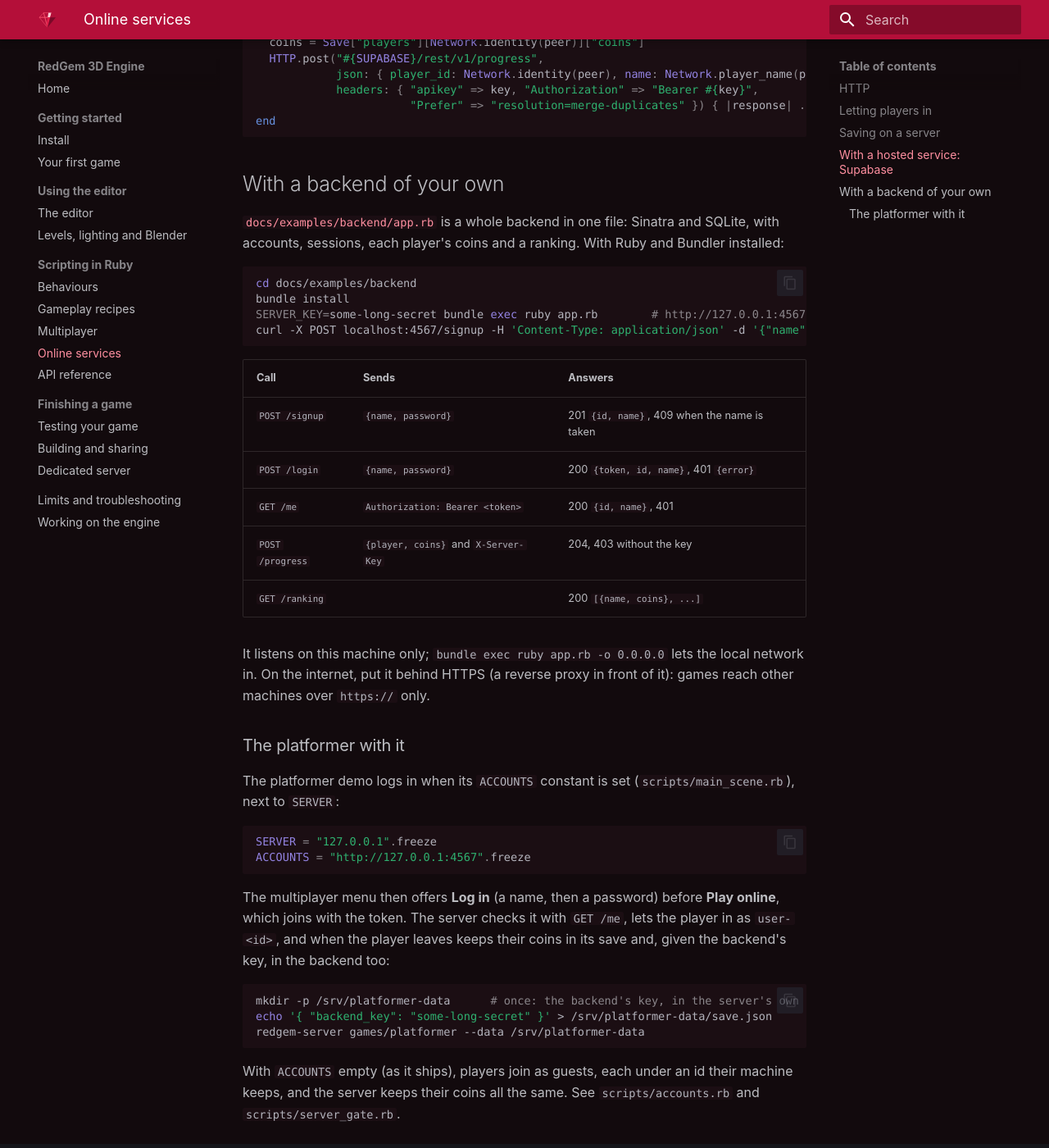
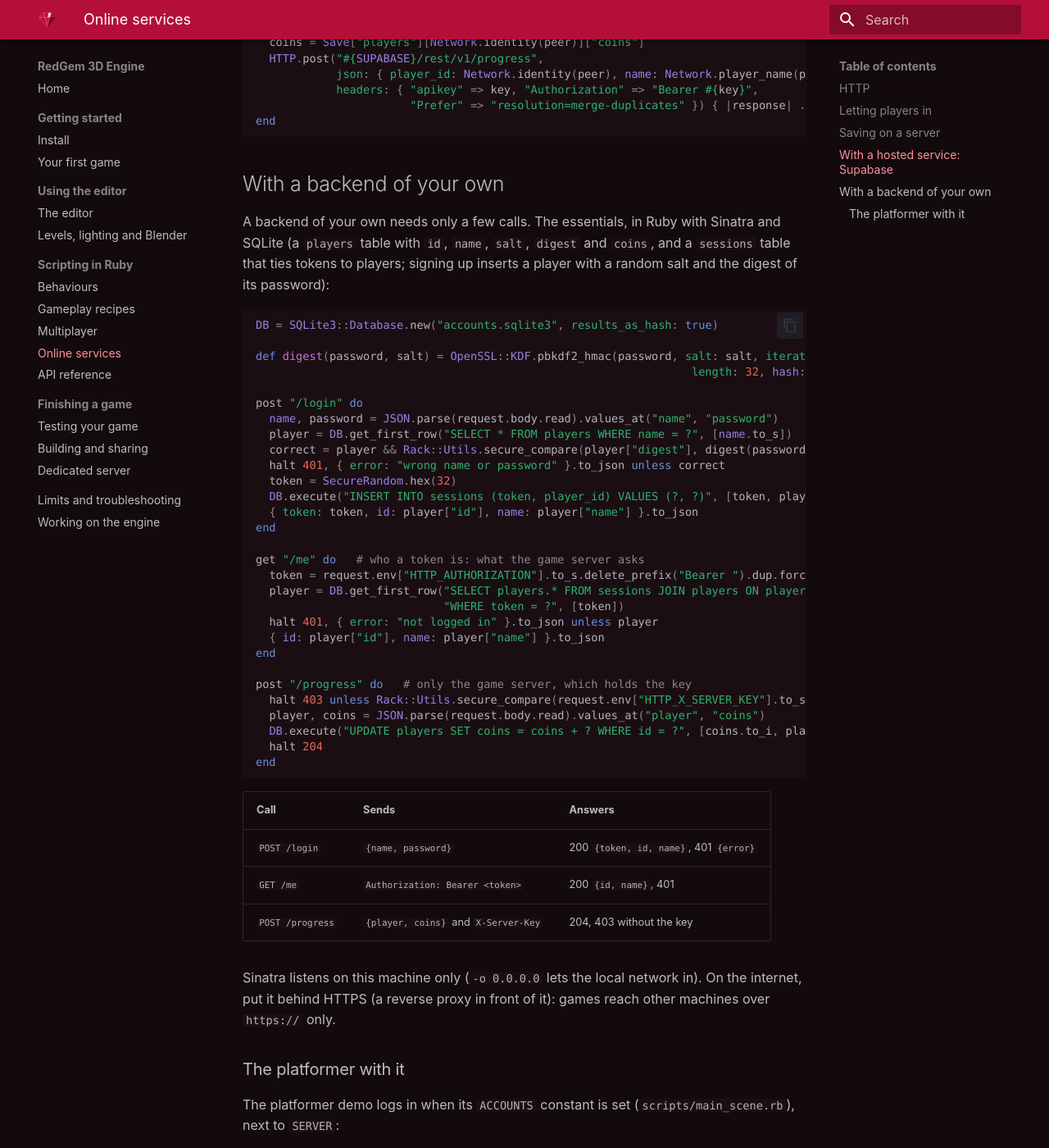
Before and after one commit to carlosdanielpohlod/redgem, an MkDocs documentation site: the page built from docs/scripting/online-services.md, in a window 1280 px wide and 1400 px high, scrolled down 3514 px. Shown: the whole window at 82% size. Built offline with MkDocs 1.6.1 and Material for MkDocs 9.7.7, drawn with Linux system fonts in a browser that asks for light colours.

Commit message:
Keep the backend's essentials in the guide instead of an example app

````diff
--- a/docs/scripting/online-services.md
+++ b/docs/scripting/online-services.md
@@ -152,28 +152,51 @@
 
 ## With a backend of your own
 
-[`docs/examples/backend/app.rb`](../examples/backend/app.rb)
-is a whole backend in one file: Sinatra and SQLite, with accounts, sessions, each player's coins
-and a ranking. With Ruby and Bundler installed:
+A backend of your own needs only a few calls. The essentials, in Ruby with Sinatra and SQLite (a
+`players` table with `id`, `name`, `salt`, `digest` and `coins`, and a `sessions` table that ties
+tokens to players; signing up inserts a player with a random salt and the digest of its password):
 
-```bash
-cd docs/examples/backend
-bundle install
-SERVER_KEY=some-long-secret bundle exec ruby app.rb        # http://127.0.0.1:4567
-curl -X POST localhost:4567/signup -H 'Content-Type: application/json' -d '{"name":"ana","password":"secret"}'
+```ruby
+DB = SQLite3::Database.new("accounts.sqlite3", results_as_hash: true)
+
+def digest(password, salt) = OpenSSL::KDF.pbkdf2_hmac(password, salt: salt, iterations: 100_000,
+                                                                 length: 32, hash: "sha256").unpack1("H*")
+
+post "/login" do
+  name, password = JSON.parse(request.body.read).values_at("name", "password")
+  player = DB.get_first_row("SELECT * FROM players WHERE name = ?", [name.to_s])
+  correct = player && Rack::Utils.secure_compare(player["digest"], digest(password.to_s, player["salt"]))
+  halt 401, { error: "wrong name or password" }.to_json unless correct
+  token = SecureRandom.hex(32)
+  DB.execute("INSERT INTO sessions (token, player_id) VALUES (?, ?)", [token, player["id"]])
+  { token: token, id: player["id"], name: player["name"] }.to_json
+end
+
+get "/me" do   # who a token is: what the game server asks
+  token = request.env["HTTP_AUTHORIZATION"].to_s.delete_prefix("Bearer ").dup.force_encoding("UTF-8")
+  player = DB.get_first_row("SELECT players.* FROM sessions JOIN players ON players.id = player_id " \
+                            "WHERE token = ?", [token])
+  halt 401, { error: "not logged in" }.to_json unless player
+  { id: player["id"], name: player["name"] }.to_json
+end
+
+post "/progress" do   # only the game server, which holds the key
+  halt 403 unless Rack::Utils.secure_compare(request.env["HTTP_X_SERVER_KEY"].to_s, ENV.fetch("SERVER_KEY"))
+  player, coins = JSON.parse(request.body.read).values_at("player", "coins")
+  DB.execute("UPDATE players SET coins = coins + ? WHERE id = ?", [coins.to_i, player.to_i])
+  halt 204
+end
 ```
 
 | Call | Sends | Answers |
 |------|-------|---------|
-| `POST /signup` | `{name, password}` | 201 `{id, name}`, 409 when the name is taken |
 | `POST /login` | `{name, password}` | 200 `{token, id, name}`, 401 `{error}` |
 | `GET /me` | `Authorization: Bearer <token>` | 200 `{id, name}`, 401 |
 | `POST /progress` | `{player, coins}` and `X-Server-Key` | 204, 403 without the key |
-| `GET /ranking` | | 200 `[{name, coins}, ...]` |
 
-It listens on this machine only; `bundle exec ruby app.rb -o 0.0.0.0` lets the local network in.
-On the internet, put it behind HTTPS (a reverse proxy in front of it):
-games reach other machines over `https://` only.
+Sinatra listens on this machine only (`-o 0.0.0.0` lets the local network in). On the internet,
+put it behind HTTPS (a reverse proxy in front of it): games reach other machines over `https://`
+only.
 
 ### The platformer with it
 
````
Also changed, not shown: docs/contributing.md (+5 -3 lines), docs/design/online.md (+2 -2 lines), 5 other files.
